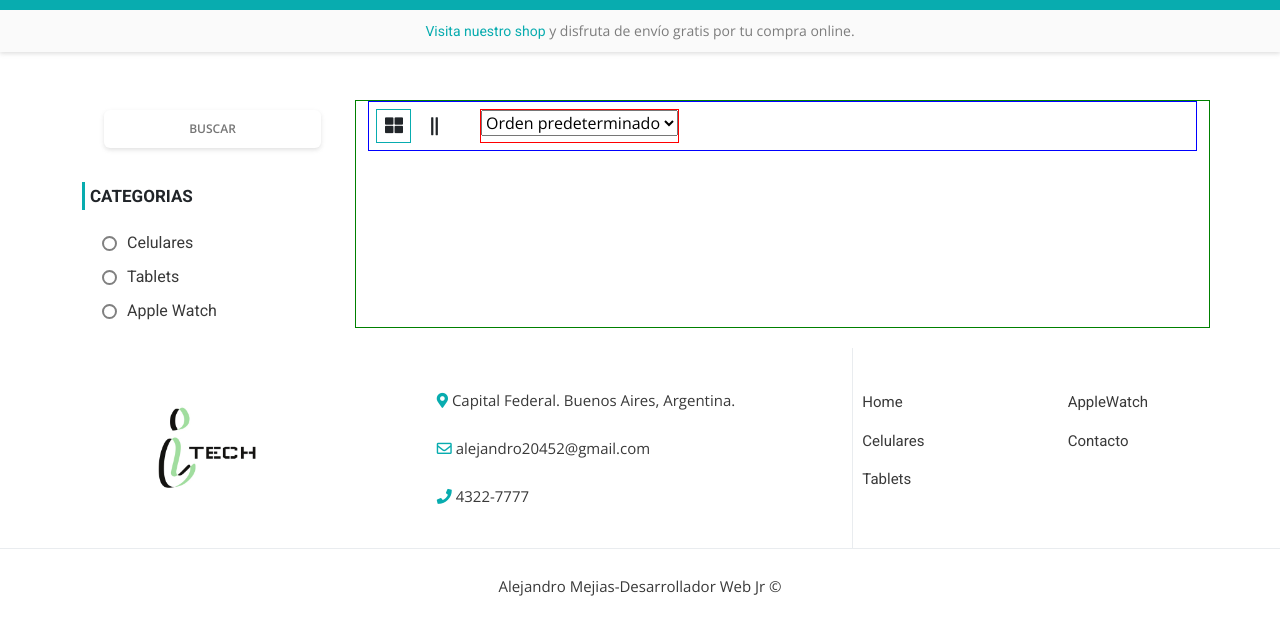
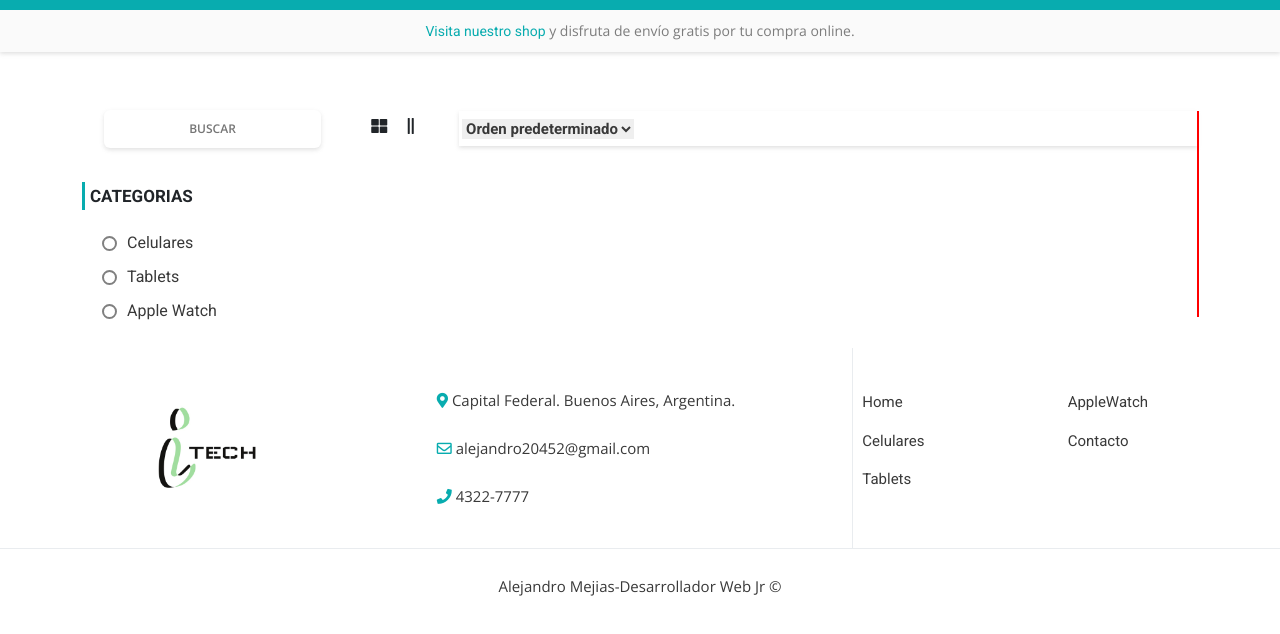
Before and after one commit to AleMejias/ITech, a website: page assets/pages/tienda.html in a window 1280 px wide. Shown: the part 66-700 px from the top of the page. Drawn offline with nearby package versions, Linux system fonts and the light colour scheme.

Commit message:
Comienzo de la seccion productos

```diff
--- a/assets/pages/tienda.html
+++ b/assets/pages/tienda.html
@@ -96,21 +96,22 @@
                     </div>
                 </aside>
                 <section class="col-md-9 productos__ordenamiento">
-                  <div class="productos__ordenamiento--contenedor">
-                    <span class="productos__ordenamiento--SpanCuadriculas cuadriculaActiva">
-                      <i class="fas fa-th-large productos__ordenamiento--iconoCuadriculas"></i>
-                    </span>
-                    <span class="productos__ordenamiento--SpanCuadricula">
-                      <i class="fas fa-grip-lines-vertical productos__ordenamiento--iconoCuadricula"></i>
-                    </span>
-                    <form action="#" class="productos__ordenamiento--form">
-                      <select name="ordenamiento" id="ordenamiento">
-                        <option value="default">Orden predeterminado</option>
-                        <option value="default">Por menor precio</option>
-                        <option value="default">Por mayor precio</option>
-                      </select>
-                    </form>
+                  <div class="productos__ordenamiento--contenedorCuadriculas">
+                    <i class="fas fa-th-large"></i>
                   </div>
+                  <div class="productos__ordenamiento--contenedorCuadricula">
+                    <i class="fas fa-grip-lines-vertical"></i>
+                  </div>
+                  <form action="#" class="productos__ordenamiento--form">
+                    <select name="ordenamiento" id="ordenamiento">
+                      <option value="default">Orden predeterminado</option>
+                      <option value="menor">Por menor precio</option>
+                      <option value="mayor">Por mayor precio</option>
+                    </select>
+                  </form>
+                  <section class="productos__contenedor">
+
+                  </section>
                 </section>
             </div>
         </section>
--- a/assets/scss/styles.scss
+++ b/assets/scss/styles.scss
@@ -437,7 +437,6 @@ ESTILOS PARA LA TIENDA
         display: none;
       }
       label{
-        /* display: inline-block; */
         font-family: "Roboto";
         color: $negro_opaco;
         padding: 5px 15px 5px 45px;
@@ -448,7 +447,6 @@ ESTILOS PARA LA TIENDA
         content: "";
         width: 15px;
         height: 15px;
-        /* display: inline-block; */
         border-radius: 20px;
         background: none;
         border: 2px solid gray;
@@ -462,34 +460,40 @@ ESTILOS PARA LA TIENDA
     }
   }
   .productos__ordenamiento{
-    border: 1px solid green;
-    .productos__ordenamiento--contenedor{
+    display: flex;
+    padding: 11px;
+    .productos__ordenamiento--contenedorCuadriculas,
+    .productos__ordenamiento--contenedorCuadricula{
       display: flex;
-      border: 1px solid blue;
-      padding: 7px 7px;
-      .productos__ordenamiento--SpanCuadriculas{
-        padding: 4px 7px;
-        cursor: pointer;
+      justify-content: center;
+      align-items: center;
+      width: 30px;
+      height: 30px;
+      margin-right: 5px;
+    }
+    .productos__ordenamiento--form{
+      display: flex;
+      align-items: center;
+      margin-left: 30px;
+      padding: 3px 3px;
+      width: 100%;
+      height: 35px;
+      box-shadow: 0px 2px 4px rgba(219 ,219 ,219,0.8);
+      select,
+      option{
+        border: none;
+        color: $negro_opaco;
+        font-size: 15px;
+        font-weight: 600;
+        font-family: 'Roboto';
       }
-      .productos__ordenamiento--SpanCuadricula{
-        @extend .productos__ordenamiento--SpanCuadriculas;
-        padding: 4px 11px;
-        margin-left: 7px;
-      }
-      .productos__ordenamiento--iconoCuadriculas{
-        margin-left: 1px;
-        font-size: 18px;
-      }
-      .productos__ordenamiento--iconoCuadricula{
-        @extend .productos__ordenamiento--iconoCuadriculas;
-        margin-left: 1px;
-        margin-top: 4px;
-      }
-      .productos__ordenamiento--form{
-        margin-left: 30px;
-        border: 1px solid red;
+      option{
+        font-weight: 400;
       }
     }
+  }
+  .productos__contenedor{
+    border: 1px solid red;
   }
 }
 /*
```
Also changed, not shown: assets/css/styles.css.
